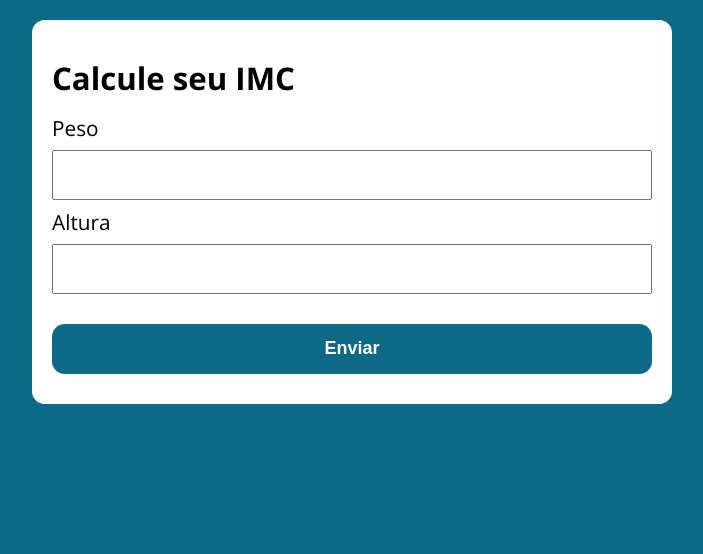
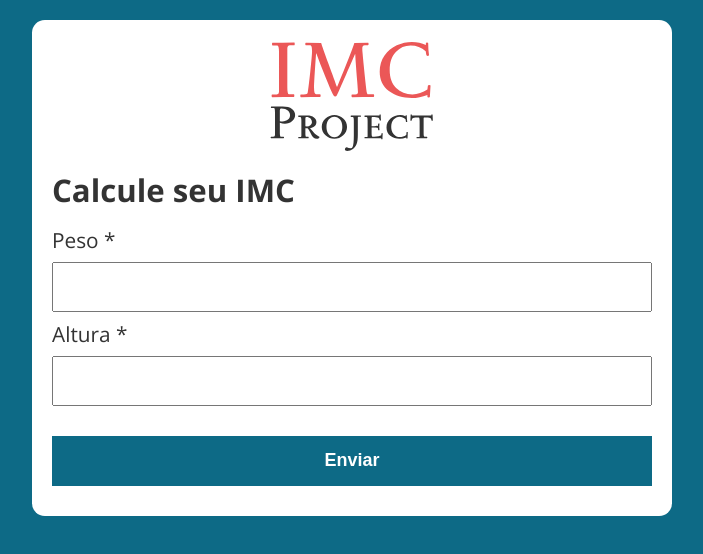
Before and after one commit to rafaelfachinelli/IMCproject, a plain HTML site: page index.html in a window 1280 px wide. Shown: the whole page, without its empty margins (288-991 px from the left). Drawn offline with nearby package versions, Linux system fonts and the light colour scheme.

Commit message:
design + logo

```diff
--- a/assets/css/style.css
+++ b/assets/css/style.css
@@ -15,9 +15,12 @@ body {
   font-family: 'Open sans', sans-serif;
   font-size: 1.3rem;
   line-height: 1.5rem;
+  color: #333;
 }
 
 .container {
+  display: flex;
+  flex-direction: column;
   max-width: 640px;
   margin: 20px auto;
   background: #fff;
@@ -51,7 +54,6 @@ form button {
   height: 50px;
   cursor: pointer;
   margin-top: 30px;
-  border-radius: .8rem;
 }
 
 form button:hover {
@@ -67,3 +69,7 @@ form button:hover {
   background: rgb(235, 126, 126);
   padding: 10px 20px;
 }
+
+.img__logo {
+  height: 7rem;
+}
--- a/index.html
+++ b/index.html
@@ -11,11 +11,12 @@
 
 <body>
   <section class="container">
+    <img class="img__logo" src="./assets/img/logo.svg" alt="IMC Project">
     <h1>Calcule seu IMC</h1>
     <form action="" id="form">
-      <label for="peso">Peso</label>
+      <label for="peso">Peso *</label>
       <input type="text" id="peso" name="peso">
-      <label for="altura">Altura</label>
+      <label for="altura">Altura *</label>
       <input type="text" id="altura" name="altura">
       <button type="submit">Enviar</button>
     </form>
```
Also changed, not shown: .github/logo.svg (added), assets/img/logo.svg (added).
